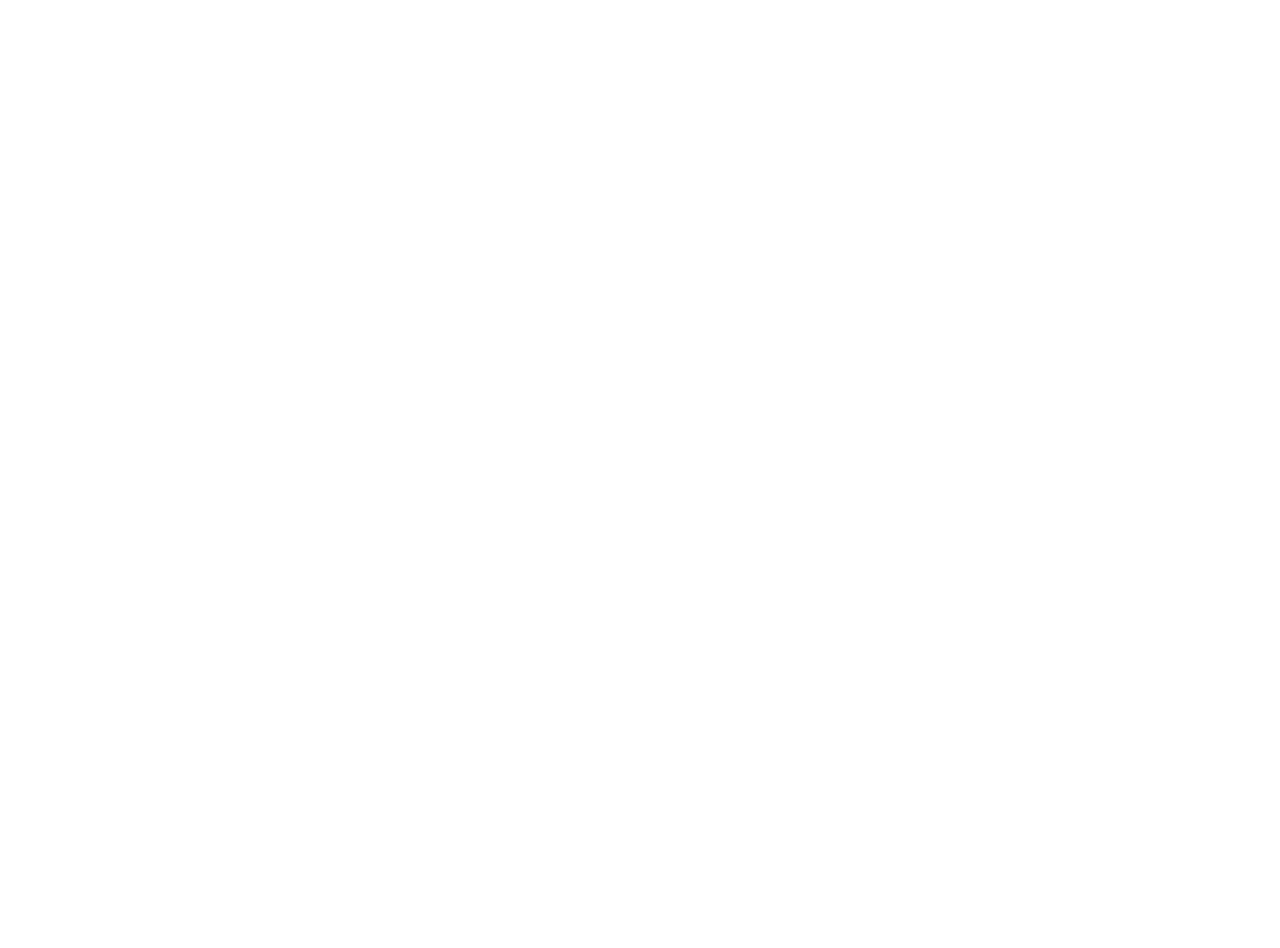
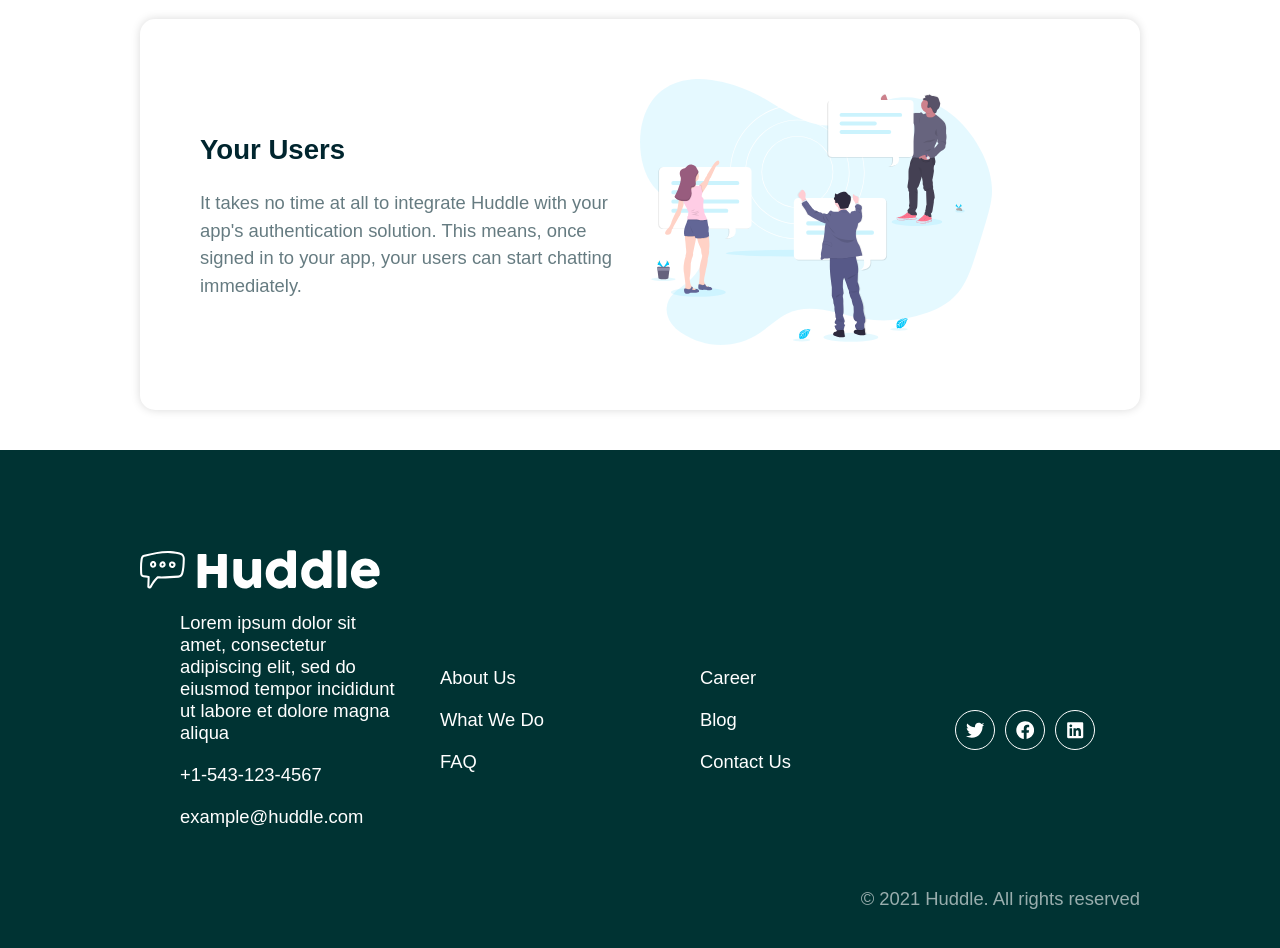
Before and after one commit to JeromeSax/Jeromes_portfolio_1, a React (Create React App) app: page / in a window 1280 px wide. Shown: the part 1340-2288 px from the top of the page. Before the commit the page ends 800 px from the top, so only its background shows below. Built offline with nearby package versions, Linux system fonts and the light colour scheme.

Commit message:
icons added and alignment fixed

```diff
--- a/package.json
+++ b/package.json
@@ -8,6 +8,7 @@
     "@testing-library/user-event": "^13.5.0",
     "react": "^18.2.0",
     "react-dom": "^18.2.0",
+    "react-icons": "^4.10.1",
     "react-scripts": "5.0.1",
     "styled-components": "^6.0.5",
     "web-vitals": "^2.1.4"
--- a/src/App.js
+++ b/src/App.js
@@ -1,8 +1,10 @@
-
 import { ThemeProvider } from 'styled-components'
 import Header from './components/Header';
+import Footer from './components/Footer';
+import Card from './components/Card';
 import { Container } from './components/styles/Container.styled';
 import GlobalStyles from './components/styles/Global';
+import content from './content'
 
 
 const theme = {
@@ -21,8 +23,11 @@
       <GlobalStyles />
       <Header />
         <Container>
-          <h1>Hello World</h1>
+          {content.map((item, index) => (
+            <Card key={index} item={item} />
+          ))}
         </Container>
+        <Footer />
       </>
      </ThemeProvider>
 
--- /dev/null
+++ b/src/components/Card.js
@@ -0,0 +1,16 @@
+import { StyledCard } from "./styles/Card.styled";
+
+export default function Card({item: { id, title, body, image }}) {
+  return (
+   <StyledCard layout={id % 2 === 0 && 'row-reverse'}>
+        <div>
+            <h2>{title}</h2>
+            <p>{body}</p>
+        </div>
+
+        <div>
+            <img src={`./images/${image}`} alt='' />
+        </div>
+  </StyledCard>
+  )
+}
--- /dev/null
+++ b/src/components/Footer.js
@@ -0,0 +1,40 @@
+import SocialIcons from "./SocialIcons";
+import { Container } from "./styles/Container.styled";
+import { Flex } from "./styles/Flex.styled";
+import { StyledFooter } from "./styles/Footer.styled";
+
+export default function Footer() {
+    return (
+        <StyledFooter>
+            <Container>
+                <img src="images/logo_white.svg" alt="" />
+
+                <Flex>
+                    <ul>
+                        <li>
+                            Lorem ipsum dolor sit amet, consectetur adipiscing elit, sed do
+                            eiusmod tempor incididunt ut labore et dolore magna aliqua
+                        </li>
+                        <li>+1-543-123-4567</li>
+                        <li>example@huddle.com</li>
+                    </ul>
+                    <ul>
+                        <li>About Us</li>
+                        <li>What We Do</li>
+                        <li>FAQ</li>
+                    </ul>
+
+                    <ul>
+                        <li>Career</li>
+                        <li>Blog</li>
+                        <li>Contact Us</li>
+                    </ul>
+
+                    <SocialIcons />
+                </Flex>
+
+                <p>&copy; 2021 Huddle. All rights reserved</p>
+            </Container>
+        </StyledFooter>
+    )
+}
--- /dev/null
+++ b/src/components/SocialIcons.js
@@ -0,0 +1,20 @@
+import { FaTwitter, FaFacebook, FaLinkedin } from 'react-icons/fa';
+import { StyledSocialIcons } from './styles/SocialIcons.styled';
+
+export default function SocialIcons() {
+  return (
+    <StyledSocialIcons>
+        <li>
+            <a href="https://twitter.com">
+                <FaTwitter />
+            </a>
+            <a href="https://facebook.com">
+                <FaFacebook />
+            </a>
+            <a href="https://linked.com">
+                <FaLinkedin />
+            </a>
+        </li>
+    </StyledSocialIcons>
+  )
+}
--- /dev/null
+++ b/src/components/styles/Card.styled.js
@@ -0,0 +1,24 @@
+import styled from "styled-components";
+
+export const StyledCard = styled.div`
+    display: flex;
+    align-items: center;
+    background-color: #fff;
+    border-radius: 15px;
+    box-shadow: 0 0 10px rgba(0, 0, 0, 0.15);
+    margin: 40px 0;
+    padding: 60px;
+    flex-direction: ${({layout}) => layout || 'row'};
+
+    img {
+        width: 80%;
+    }
+
+    & > div {
+        flex: 1;
+    }
+
+    @media(max-width: ${({ theme }) => theme.mobile}) {
+        flex-direction: column;
+    }
+`
--- a/src/components/styles/Flex.styled.js
+++ b/src/components/styles/Flex.styled.js
@@ -8,4 +8,9 @@
     & > ul {
         flex: 1;
     }
+
+    @media(max-width: ${({ theme }) => theme.mobile}) {
+        flex-direction: column;
+        text-align: center;
+    }
 `
--- /dev/null
+++ b/src/components/styles/Footer.styled.js
@@ -0,0 +1,29 @@
+import styled from "styled-components";
+
+export const StyledFooter = styled.footer`
+    background-color: ${({ theme }) => theme.colors.footer};
+    color: #fff;
+    padding: 100px 0 60px;
+
+    ul {
+    list-style-type: none;
+    }
+
+    ul li {
+    margin-bottom: 20px;
+    }
+
+    p {
+    text-align: right;
+    }
+
+    @media (max-width: ${({ theme }) => theme.mobile}) {
+    text-align: center;
+    ul {
+        padding: 0;
+    }
+    p {
+        text-align: center;
+    }
+    }
+`
--- a/src/components/styles/Header.styled.js
+++ b/src/components/styles/Header.styled.js
@@ -11,12 +11,22 @@
     justify-content: space-between;
     margin-bottom: 40px;
 
-    @media(max-width: ${({ theme }) => theme.mobile})
+    @media(max-width: ${({ theme }) => theme.mobile}) {
+        flex-direction: column;
+    }
 `
 
-export const Logo = styled.img``
+export const Logo = styled.img`
+    @media(max-width: ${({ theme }) => theme.mobile}) {
+        margin-bottom: 40px;
+}
+`
 
 export const Image = styled.img`
     width: 375px;
     margin-left: 40px;
+
+    @media (max-width: ${({ theme }) => theme.mobile}) {
+        margin: 40px 0 30px;
+    }
 `
--- /dev/null
+++ b/src/components/styles/SocialIcons.styled.js
@@ -0,0 +1,25 @@
+import styled from "styled-components";
+
+export const StyledSocialIcons = styled.div`
+    display: flex;
+    align-items: center;
+    justify-content: center;
+
+    li {
+    list-style: none;
+    }
+
+    a {
+    border: 1px solid #fff;
+    border-radius: 50%;
+    color: #fff;
+    display: inline-flex;
+    align-items: center;
+    justify-content: center;
+    margin-right: 10px;
+    height: 40px;
+    width: 40px;
+    text-decoration: none;
+    }
+
+`
--- /dev/null
+++ b/src/content.js
@@ -0,0 +1,22 @@
+const content = [
+    {
+      id: 1,
+      title: 'Grow Together',
+      body: 'Generate meaningful discussions with your audience and build a strong, loyal community. Think of the insightful conversations you miss out on with a feedback form.',
+      image: 'illustration-grow-together.svg',
+    },
+    {
+      id: 2,
+      title: 'Flowing Conversations',
+      body: "You wouldn't paginate a conversation in real life, so why do it online? Our threads have just-in-time loading for a more natural flow.",
+      image: 'illustration-flowing-conversation.svg',
+    },
+    {
+      id: 3,
+      title: 'Your Users',
+      body: "It takes no time at all to integrate Huddle with your app's authentication solution. This means, once signed in to your app, your users can start chatting immediately.",
+      image: 'illustration-your-users.svg',
+    },
+  ]
+
+  export default content
```
Also changed, not shown: 1 other file (tests, documents, lock files or other folders).
